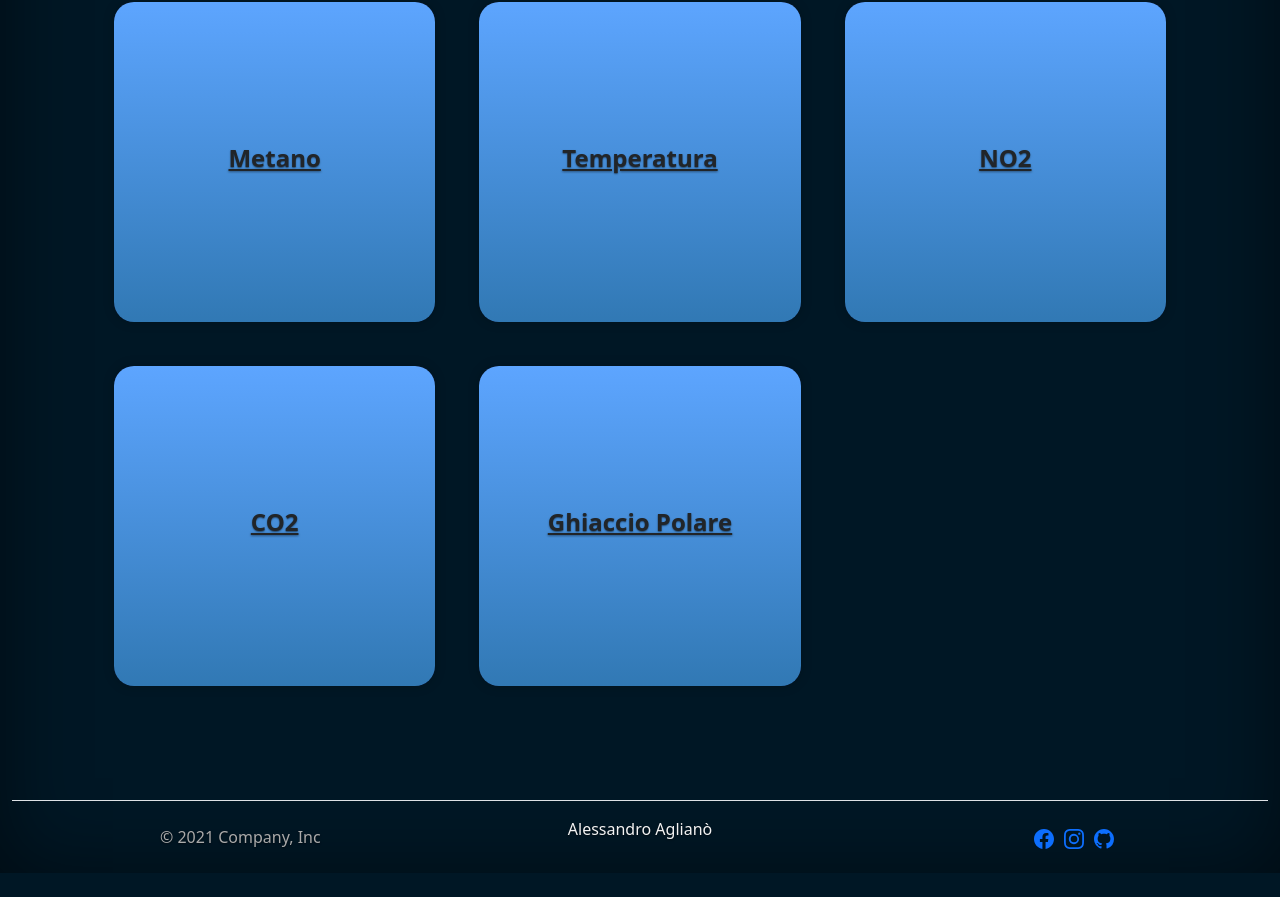
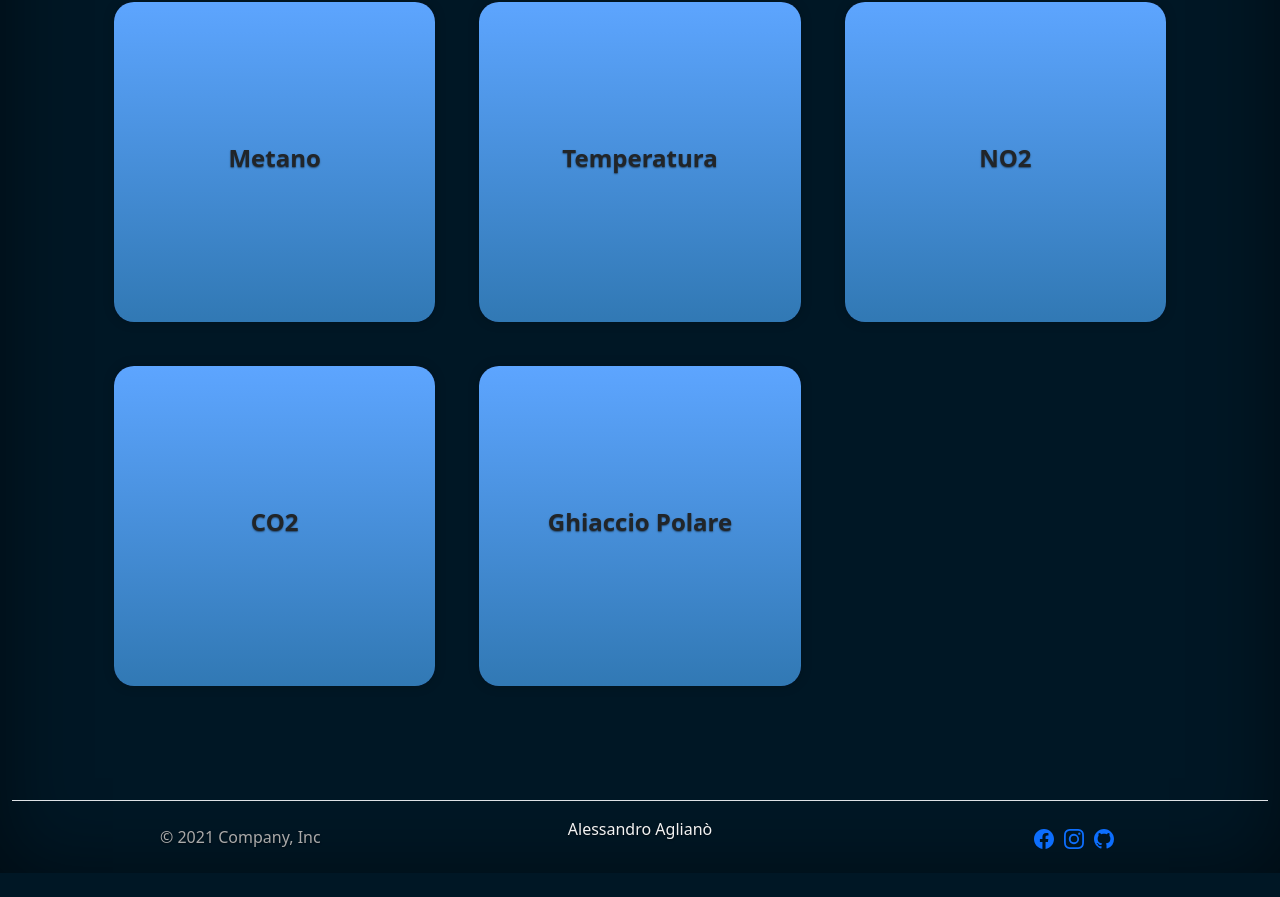
Before and after one commit to alessandroagliano/Climate-Change, a React (Create React App) app: page / in a window 1280 px wide. Shown: the part 1024-1921 px from the top of the page. Built offline with nearby package versions, Linux system fonts and the light colour scheme; no server answers; what chartjs-plugin-zoom would draw is missing.

Commit message:
Hreg in Section
Resolved bug of href attribute in Section.js

```diff
--- a/src/App.js
+++ b/src/App.js
@@ -7,9 +7,7 @@ import Metano from "./Components/Metano/Metano";
 import NO2 from "./Components/NO2/NO2";
 import Temperature from "./Components/Temperature/Temperature";
 import ChiSono from "./Components/Chi sono/ChiSono";
-/* import Header from "./Header/Header";
-import Section from "./Section/Section";
-import Footer from "./Footer/Footer"; */
+
 import "bootstrap/dist/css/bootstrap.min.css";
 import { BrowserRouter as Router, Route, Routes } from "react-router-dom";
 
--- a/src/Section/Section.js
+++ b/src/Section/Section.js
@@ -46,14 +46,7 @@ export const Navbar = () => {
                 /> */}
                   <div className="card-img-overlay d-flex flex-column">
                     <div className="card-body">
-                      <h4 className="card-title mt-0 ">
-                        <a
-                          className="text-dark"
-                          herf="https://creativemanner.com"
-                        >
-                          Metano{" "}
-                        </a>
-                      </h4>
+                      <h4 className="card-title mt-0 ">Metano </h4>
                     </div>
                   </div>
                 </div>
@@ -77,12 +70,13 @@ export const Navbar = () => {
                   <div className="card-img-overlay d-flex flex-column">
                     <div className="card-body">
                       <h4 className="card-title mt-0 ">
-                        <a
+                        {/*  <a
                           className="text-dark"
                           herf="https://creativemanner.com"
-                        >
-                          Temperatura{" "}
-                        </a>
+                        > */}
+                        Temperatura{" "}
+                        {/*                         </a>
+                         */}{" "}
                       </h4>
                     </div>
                   </div>
@@ -107,12 +101,13 @@ export const Navbar = () => {
                   <div className="card-img-overlay d-flex flex-column">
                     <div className="card-body">
                       <h4 className="card-title mt-0 ">
-                        <a
+                        {/*   <a
                           className="text-dark"
                           herf="https://creativemanner.com"
-                        >
-                          NO2{" "}
-                        </a>
+                        > */}
+                        NO2{" "}
+                        {/*                         </a>
+                         */}{" "}
                       </h4>
                     </div>
                   </div>
@@ -137,12 +132,13 @@ export const Navbar = () => {
                   <div className="card-img-overlay d-flex flex-column">
                     <div className="card-body">
                       <h4 className="card-title mt-0 ">
-                        <a
+                        {/*  <a
                           className="text-dark"
                           herf="https://creativemanner.com"
-                        >
-                          CO2{" "}
-                        </a>
+                        > */}
+                        CO2{" "}
+                        {/*                         </a>
+                         */}{" "}
                       </h4>
                     </div>
                   </div>
@@ -167,12 +163,13 @@ export const Navbar = () => {
                   <div className="card-img-overlay d-flex flex-column">
                     <div className="card-body">
                       <h4 className="card-title mt-0 ">
-                        <a
+                        {/*   <a
                           className="text-dark"
                           herf="https://creativemanner.com"
-                        >
-                          Ghiaccio Polare{" "}
-                        </a>
+                        > */}
+                        Ghiaccio Polare{" "}
+                        {/*                         </a>
+                         */}{" "}
                       </h4>
                     </div>
                   </div>
```
